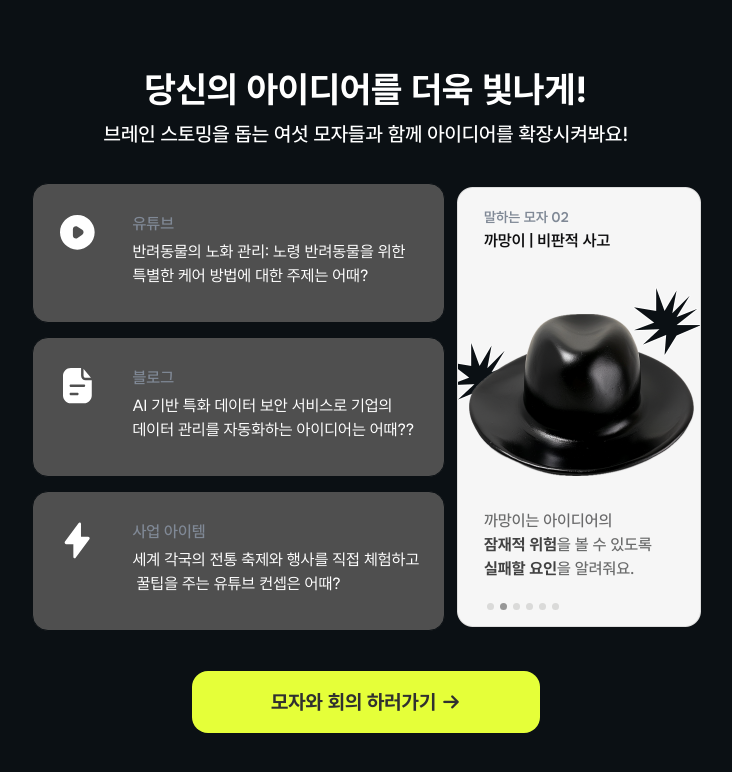
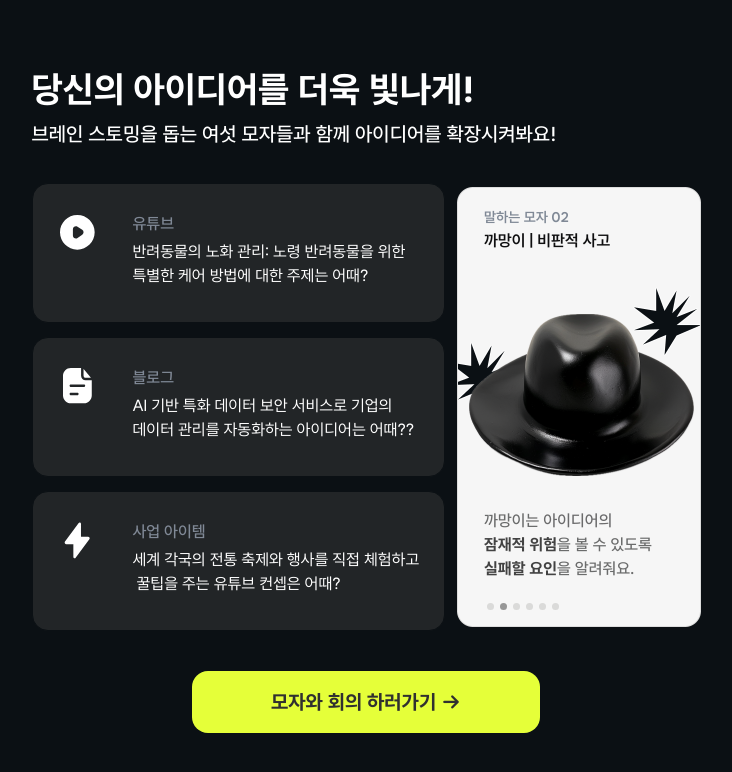
Before and after one commit to munseunggyu/malmo, a Next.js app: page /home in a window 1280 px wide. Shown: the top 772 px of the page, without its empty margins (274-1006 px from the left). Built offline with nearby package versions, Linux system fonts and the light colour scheme; no server answers.

Commit message:
feat: 메인 홈 타이틀, 부제목 왼쪽 정렬

```diff
--- a/src/app/_component/LoginAfterFirstView.tsx
+++ b/src/app/_component/LoginAfterFirstView.tsx
@@ -52,10 +52,10 @@ export default function LoginAfterFirstView() {
   const { openModal, handleCloseModal, handleOpenMoal } = useModal();
   return (
     <div className='mx-auto flex flex-col items-center justify-center h-full'>
-      <h2 className='title1 leading-[130%] mb-xs'>
+      <h2 className='title1 leading-[130%] mb-xs w-[669px] text-left'>
         당신의 아이디어를 더욱 빛나게!
       </h2>
-      <p className='body1 leading-[130%] mb-[36px]'>
+      <p className='body1 leading-[130%] mb-[36px] w-[669px] text-left'>
         브레인 스토밍을 돕는 여섯 모자들과 함께 아이디어를 확장시켜봐요!
       </p>
       <div className='flex gap-x-[12px]'>
--- a/src/app/_component/guideBtn.module.css
+++ b/src/app/_component/guideBtn.module.css
@@ -1,6 +1,6 @@
 .guide_btn {
   display: flex;
-  background-color: #4f4f4f;
+  background-color: #222527;
   border-radius: 16px;
   padding: 28px 24px;
   box-sizing: border-box;
@@ -12,10 +12,5 @@
 }
 .guide_btn:hover {
   border: 1px solid #dffc1c;
-  background: linear-gradient(
-      0deg,
-      rgba(0, 0, 0, 0.4) 0%,
-      rgba(0, 0, 0, 0.4) 100%
-    ),
-    #4f4f4f;
+  background: #141617;
 }
```
